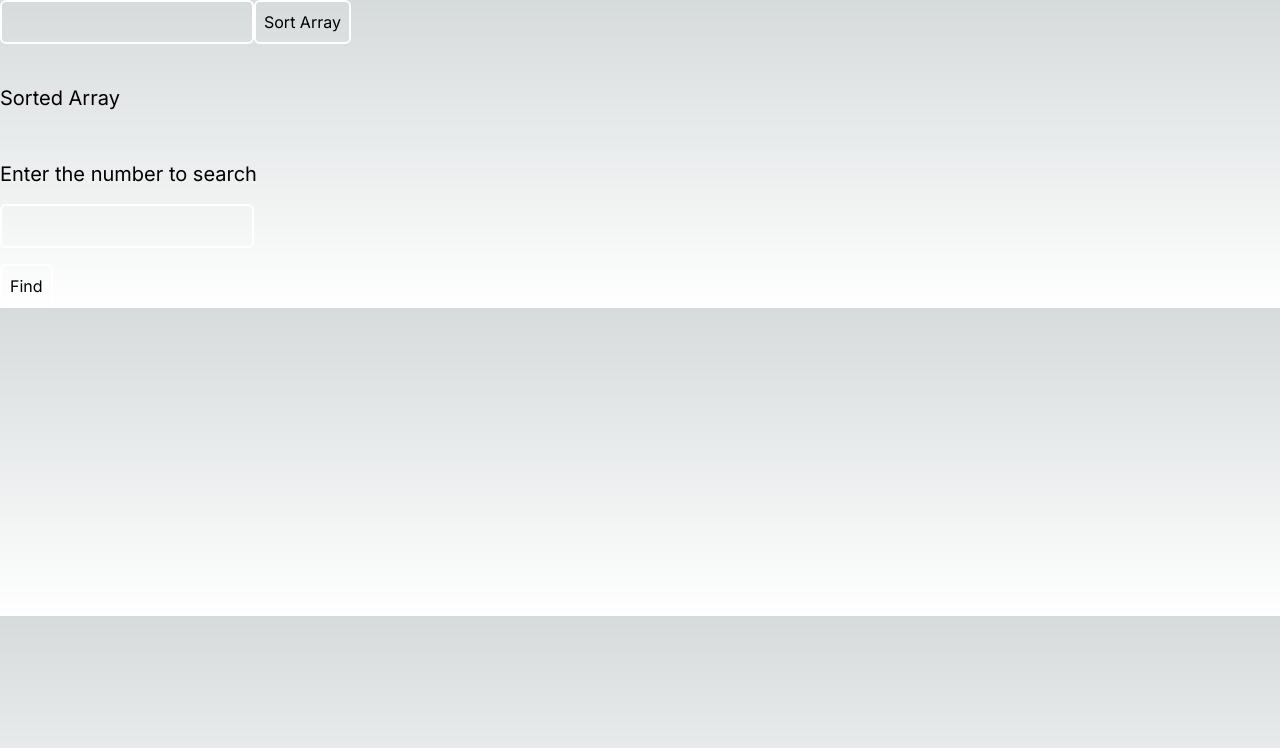
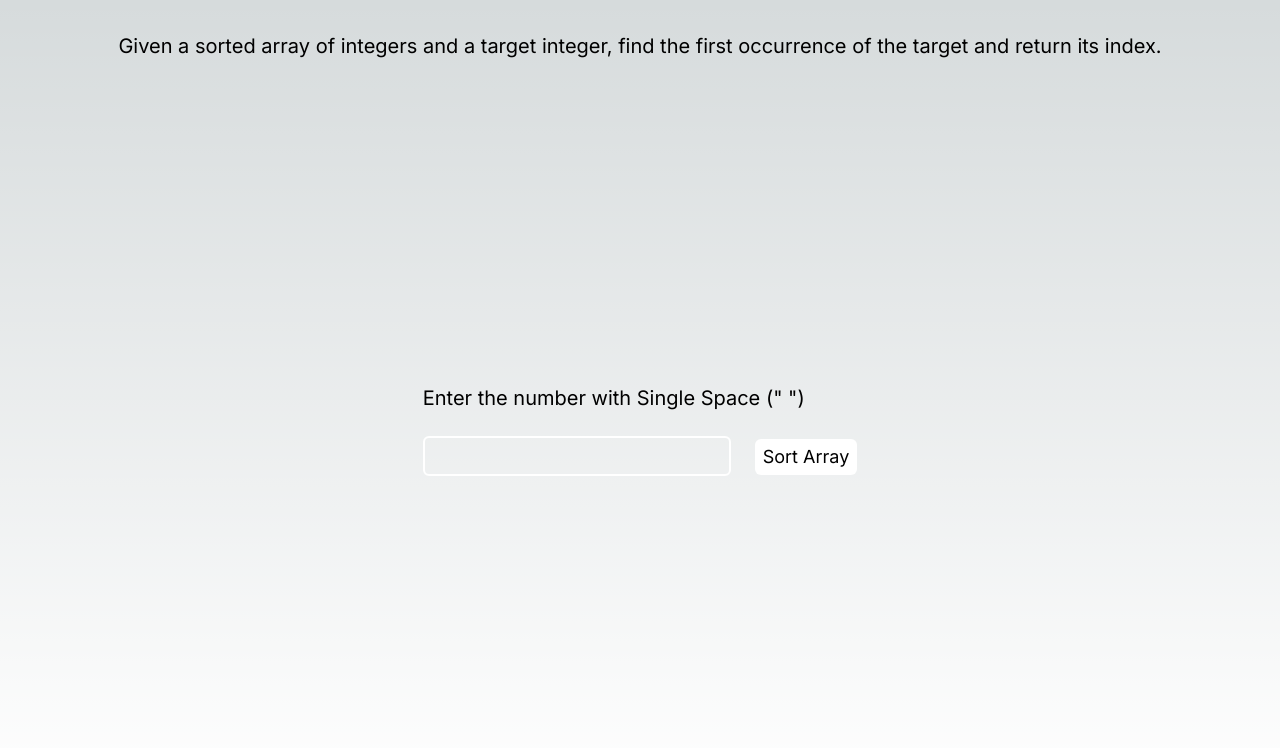
Before and after one commit to Anandprabhu530/SlothByte_Challenges, a Next.js app: page /binarysearch in a window 1280 px wide. Shown: the top 748 px of the page. Built offline with nearby package versions, Linux system fonts and the light colour scheme.

Commit message:
Complete Binary search

```diff
--- a/app/binarysearch/page.tsx
+++ b/app/binarysearch/page.tsx
@@ -1,17 +1,19 @@
 "use client";
 
 import { useState } from "react";
+import * as Dialog from "@radix-ui/react-dialog";
 
 const Binary_Search = () => {
   const [array_value, setArray_value] = useState("");
   const [sorted_array, setsorted_array] = useState<string[]>([]);
   const [value_to_find, setValue_to_find] = useState("");
+  const [found, setFound] = useState(-2);
   const handlechange = (event: any) => {
     setArray_value(event?.target.value);
   };
 
   const handlesort = () => {
-    if (array_value.split(" ").length > 2) {
+    if (array_value.trim().split(" ").length > 2) {
       const compare = (a, b) => {
         return a - b;
       };
@@ -28,27 +30,36 @@ const Binary_Search = () => {
     let end = sorted_array.length - 1;
     while (start <= end) {
       let mid = start + Math.floor((end - start) / 2);
-      if (sorted_array[mid] === value_to_find) {
-        console.log(mid);
+      if (
+        sorted_array[mid] === value_to_find &&
+        sorted_array[mid - 1] !== value_to_find
+      ) {
+        setFound(mid);
         return;
-      } else if (sorted_array[mid] > value_to_find) {
+      } else if (sorted_array[mid] >= value_to_find) {
         end = mid - 1;
-      } else if (sorted_array[mid] < value_to_find) {
+      } else if (sorted_array[mid] <= value_to_find) {
         start = mid + 1;
       }
     }
-    console.log(-1);
+    setFound(-1);
   };
   return (
+    <div className="h-screen w-full flex-col text-xl flex items-center pt-8">
+      Given a sorted array of integers and a target integer, find the first
+      occurrence of the target and return its index.
+      <div className="flex items-center justify-center h-full">
         <div>
           <div>
-        <div>
+            <div className="pb-6 text-xl">
+              Enter the number with Single Space (" ")
+            </div>
             <input
-            className="bg-transparent border-2 border-white rounded-md p-2 outline-none"
+              className="bg-transparent border-2 border-white rounded-md py-1 px-2 outline-none"
               onChange={handlechange}
             />
             <button
-            className={`p-2 border-2 border-white rounded-md ${
+              className={`px-2 py-1 ml-6 text-lg text-black hover:bg-[#979798] rounded-md bg-[#ffffff] ${
                 array_value.split("").length > 2
                   ? "cursor-pointer"
                   : "cursor-not-allowed"
@@ -58,30 +69,54 @@ const Binary_Search = () => {
               Sort Array
             </button>
           </div>
+          {sorted_array.length !== 0 && (
+            <div>
               <div className=" pt-10 pb-2 text-xl">Sorted Array</div>
-
-        <div className="flex gap-1">
+              <div className="flex gap-[6px]">
                 {sorted_array.map((sorted_number, index) => (
                   <div
                     key={index}
-              className="text-lg text-white border-2 border-white px-2"
+                    className="text-lg text-white rounded-md border-2 border-white px-2"
                   >
                     {sorted_number}
                   </div>
                 ))}
               </div>
+            </div>
+          )}
+          {sorted_array.length !== 0 && (
             <div className="pt-10 flex flex-col gap-4">
               <div className="text-xl">Enter the number to search</div>
+              <div className="flex gap-6">
                 <input
-            className="border-2 border-white rounded-md bg-transparent outline-none p-2 w-fit"
+                  className="border-2 border-white rounded-md bg-transparent outline-none px-2 py-1 w-fit"
                   onChange={handlefindchange}
                 />
                 <button
-            className="p-2 border-white border-2 rounded-md w-fit"
+                  className="px-2 py-1 text-lg text-black hover:bg-[#979798] rounded-md bg-[#ffffff]"
                   onClick={handlefind}
                 >
                   Find
                 </button>
+              </div>
+            </div>
+          )}
+          {sorted_array.length !== 0 && found !== -2 ? (
+            <div>
+              {found === -1 ? (
+                <div className="text-xl font-semibold text-red-500 pt-6">
+                  Oops! Element not found, Check the array!
+                </div>
+              ) : (
+                <div className="text-xl pt-6">
+                  First occurace of element found at index
+                  <span className="font-semibold text-red-500"> {found}</span>
+                </div>
+              )}
+            </div>
+          ) : (
+            <div></div>
+          )}
         </div>
       </div>
     </div>
```
Also changed, not shown: package.json (+6 -5 lines), 1 other file (tests, documents, lock files or other folders). Lines whose indentation alone changed are shown as unchanged.
